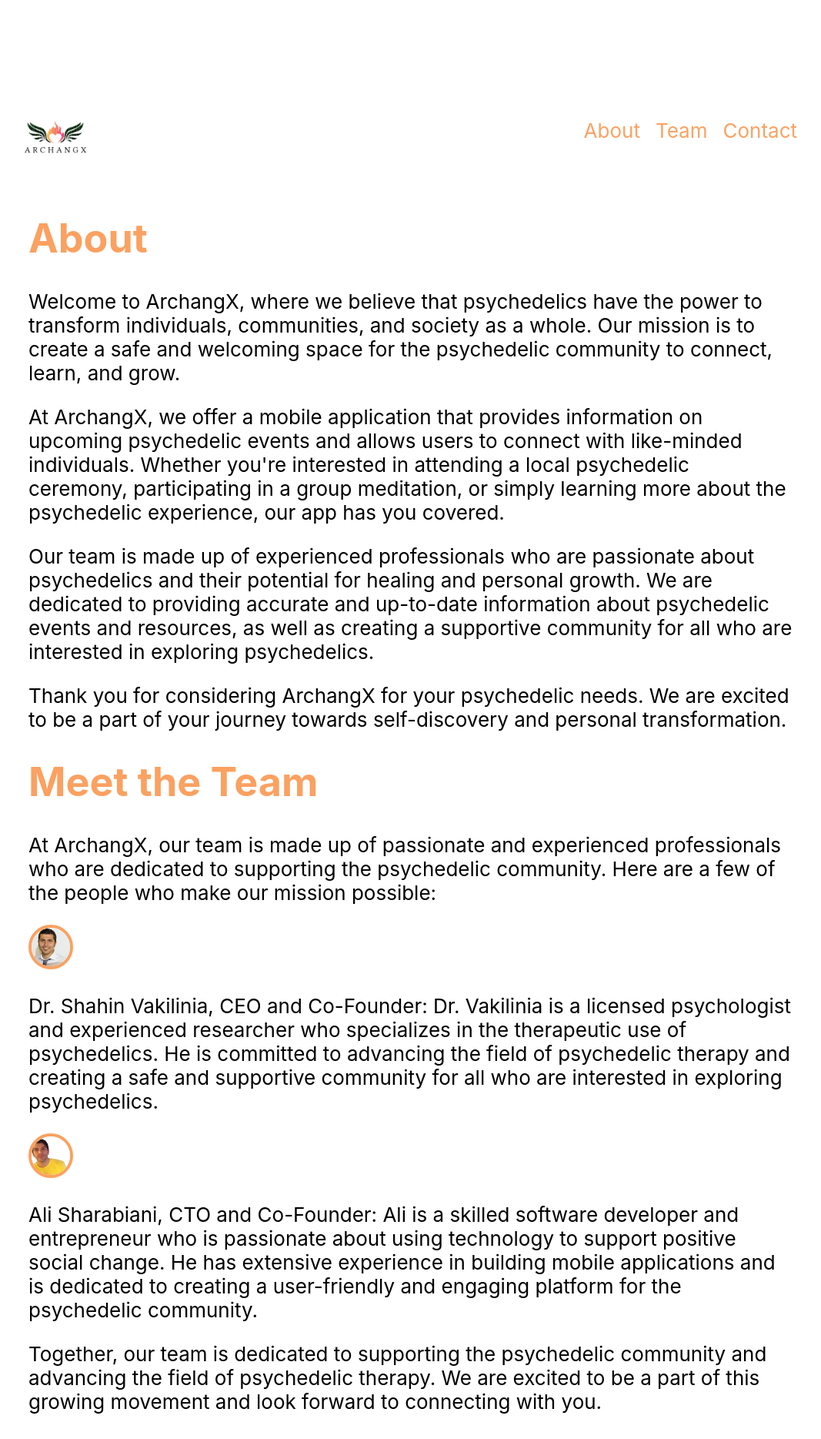
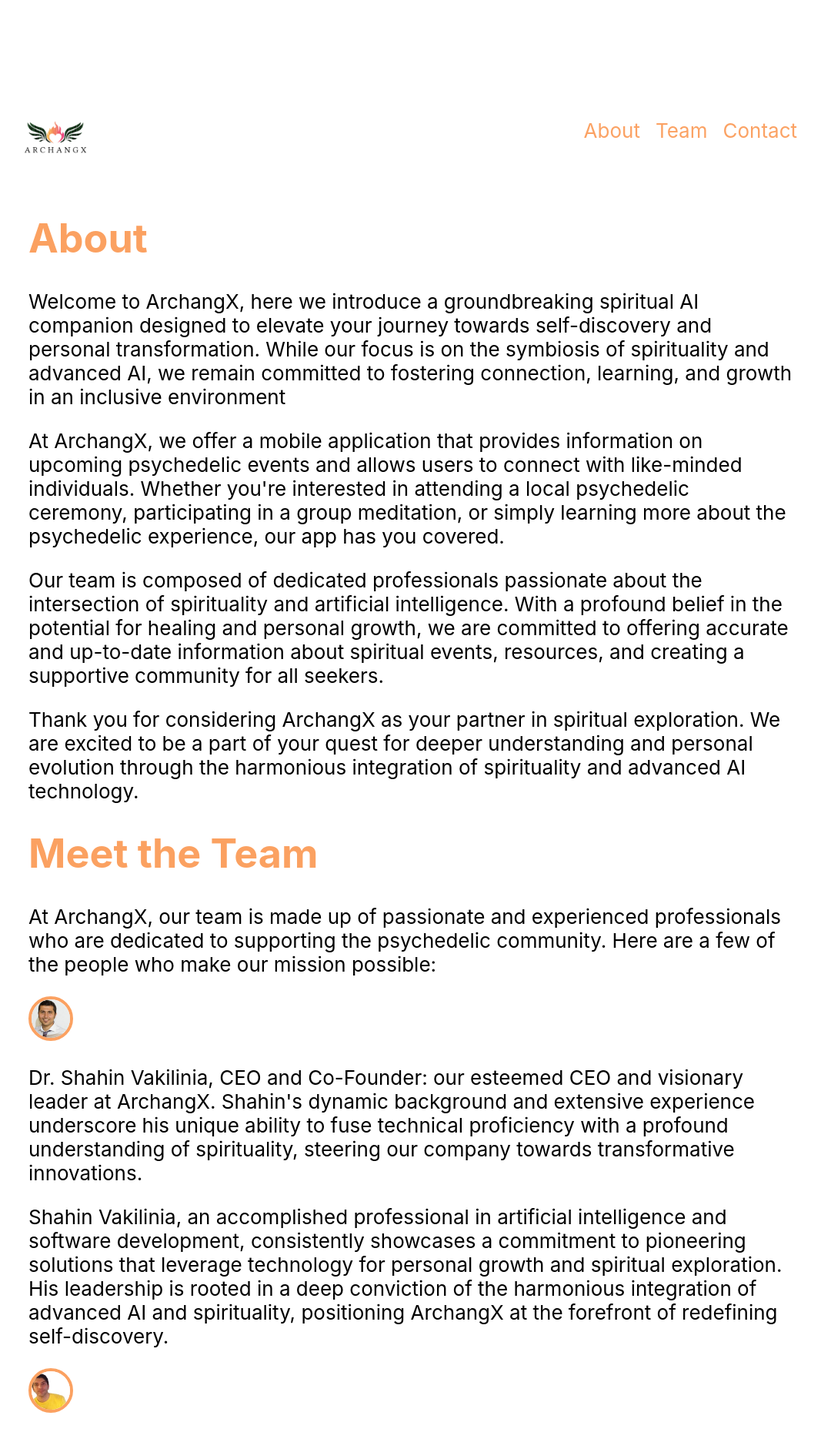
Before and after one commit to sharabiania/circles-website, a React (Create React App) app: page / in a window 1280 px wide. Shown: the top 1869 px of the page at 77% size, without its empty margins (106-1173 px from the left). Built offline with nearby package versions, Linux system fonts and the light colour scheme.

Commit message:
Updated the site content

```diff
--- a/src/components/Company.jsx
+++ b/src/components/Company.jsx
@@ -2,16 +2,16 @@
   return (<>
     <h1 id="about">About</h1>
     <p>
-      Welcome to {companyName}, where we believe that psychedelics have the power to transform individuals, communities, and society as a whole. Our mission is to create a safe and welcoming space for the psychedelic community to connect, learn, and grow.
+      Welcome to {companyName}, here we introduce a groundbreaking spiritual AI companion designed to elevate your journey towards self-discovery and personal transformation. While our focus is on the symbiosis of spirituality and advanced AI, we remain committed to fostering connection, learning, and growth in an inclusive environment
     </p>
     <p>
       At {companyName}, we offer a mobile application that provides information on upcoming psychedelic events and allows users to connect with like-minded individuals. Whether you're interested in attending a local psychedelic ceremony, participating in a group meditation, or simply learning more about the psychedelic experience, our app has you covered.
     </p>
     <p>
-      Our team is made up of experienced professionals who are passionate about psychedelics and their potential for healing and personal growth. We are dedicated to providing accurate and up-to-date information about psychedelic events and resources, as well as creating a supportive community for all who are interested in exploring psychedelics.
+      Our team is composed of dedicated professionals passionate about the intersection of spirituality and artificial intelligence. With a profound belief in the potential for healing and personal growth, we are committed to offering accurate and up-to-date information about spiritual events, resources, and creating a supportive community for all seekers.
     </p>
     <p>
-      Thank you for considering {companyName} for your psychedelic needs. We are excited to be a part of your journey towards self-discovery and personal transformation.
+      Thank you for considering {companyName} as your partner in spiritual exploration. We are excited to be a part of your quest for deeper understanding and personal evolution through the harmonious integration of spirituality and advanced AI technology.
     </p>
   </>);
 }
--- a/src/components/Team.jsx
+++ b/src/components/Team.jsx
@@ -9,16 +9,16 @@
     </p>
     <img className="team-profile-pic" src={shahin} width={50} />
     <p>
-      Dr. Shahin Vakilinia, CEO and Co-Founder: Dr. Vakilinia is a licensed psychologist and experienced researcher who specializes in the therapeutic use of psychedelics. He is committed to advancing the field of psychedelic therapy and creating a safe and supportive community for all who are interested in exploring psychedelics.
+      Dr. Shahin Vakilinia, CEO and Co-Founder: our esteemed CEO and visionary leader at ArchangX. Shahin's dynamic background and extensive experience underscore his unique ability to fuse technical proficiency with a profound understanding of spirituality, steering our company towards transformative innovations.
+    </p>
+    <p>
+      Shahin Vakilinia, an accomplished professional in artificial intelligence and software development, consistently showcases a commitment to pioneering solutions that leverage technology for personal growth and spiritual exploration. His leadership is rooted in a deep conviction of the harmonious integration of advanced AI and spirituality, positioning ArchangX at the forefront of redefining self-discovery.
     </p>
     <img className="team-profile-pic" src={ali} width={50} />
     <p>
-      Ali Sharabiani, CTO and Co-Founder: Ali is a skilled software developer and entrepreneur who is passionate about using technology to support positive social change. He has extensive experience in building mobile applications and is dedicated to creating a user-friendly and engaging platform for the psychedelic community.
+      Ali Sharabiani, CTO and Co-Founder: Ali is a skilled software developer and entrepreneur who is passionate about using technology to support positive social change. He has extensive experience in building mobile applications and is dedicated to creating a user-friendly and engaging platform for the community.
     </p>
 
-    <p>
-      Together, our team is dedicated to supporting the psychedelic community and advancing the field of psychedelic therapy. We are excited to be a part of this growing movement and look forward to connecting with you.
-    </p>
   </>
   );
 }
```
